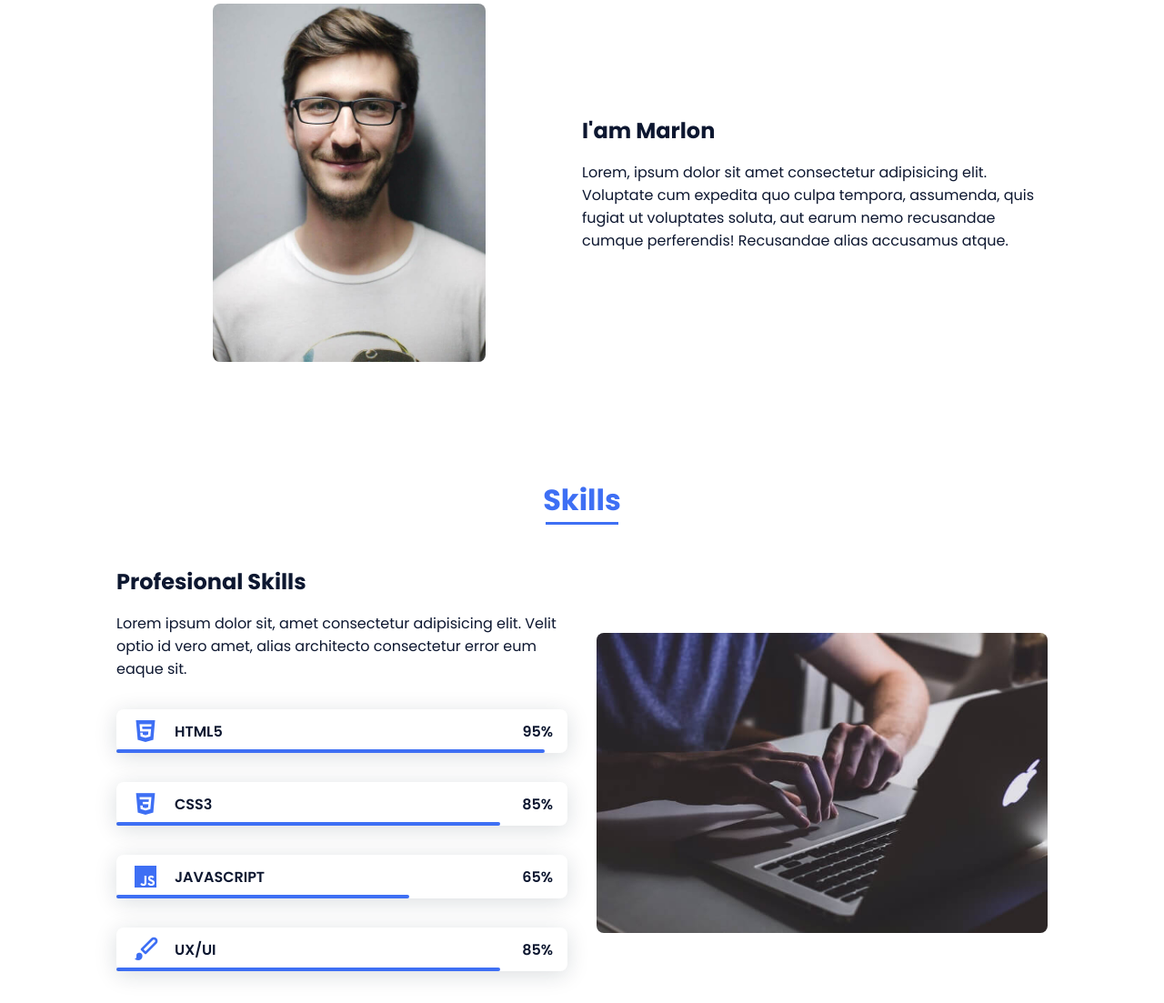
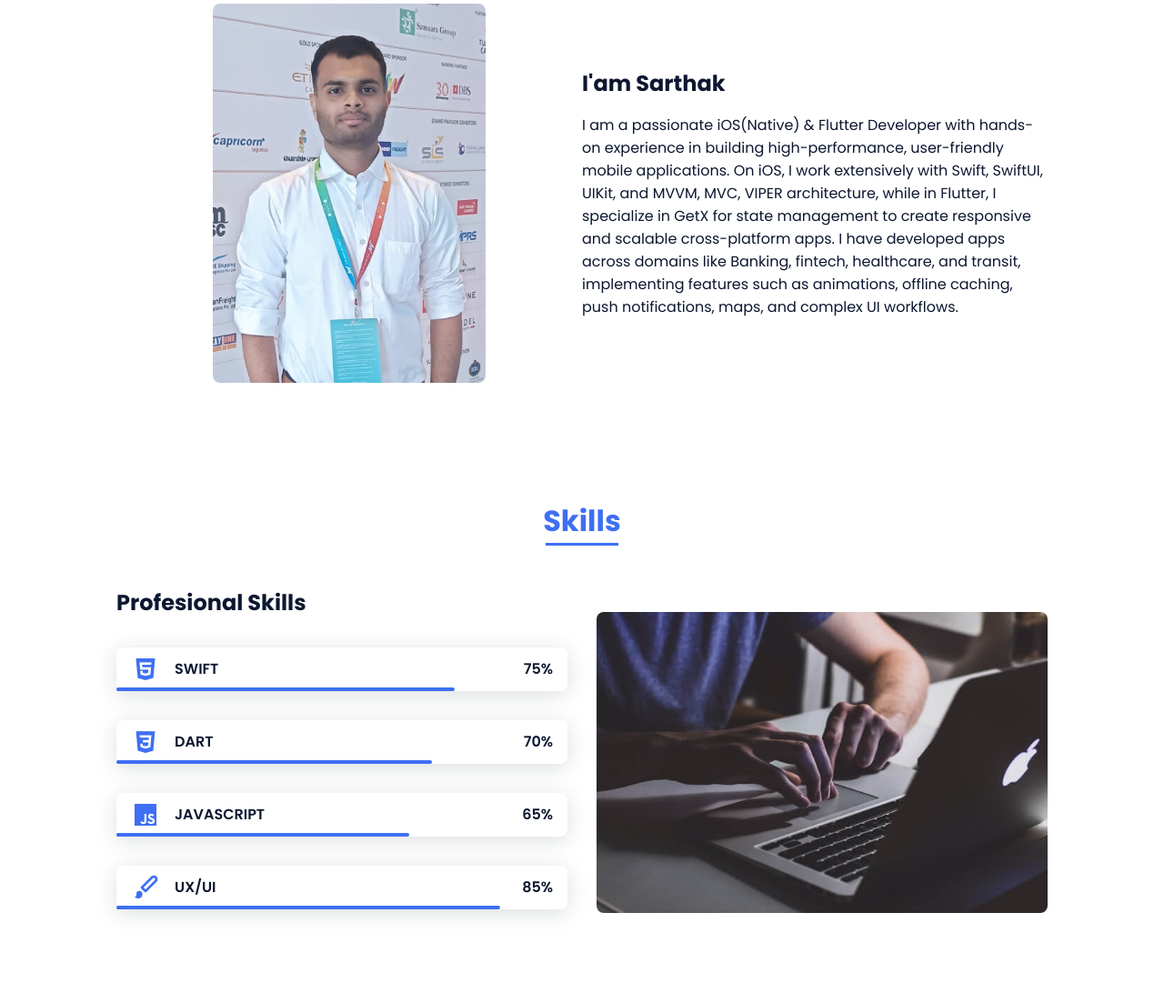
Before and after one commit to sarthaksdeshmukh/Portfolio, a plain HTML site: page index.html in a window 1280 px wide. Shown: the part 895-1998 px from the top of the page at 91% size. Drawn offline with nearby package versions, Linux system fonts and the light colour scheme.

Commit message:
website update

```diff
--- a/assets/css/styles.css
+++ b/assets/css/styles.css
@@ -290,11 +290,11 @@ img {
   border-radius: 0.5rem;
   z-index: var(--z-back);
 }
-.skills__html {
-  width: 95%;
+.skills__swift {
+  width: 75%;
 }
-.skills__css {
-  width: 85%;
+.skills__dart {
+  width: 70%;
 }
 .skills__js {
   width: 65%;
--- a/index.html
+++ b/index.html
@@ -56,7 +56,7 @@
                         </mask>
                         <g mask="url(#mask0)">
                             <path d="M9.19024 145.964C34.0253 76.5814 114.865 54.7299 184.111 29.4823C245.804 6.98884 311.86 -14.9503 370.735 14.143C431.207 44.026 467.948 107.508 477.191 174.311C485.897 237.229 454.931 294.377 416.506 344.954C373.74 401.245 326.068 462.801 255.442 466.189C179.416 469.835 111.552 422.137 65.1576 361.805C17.4835 299.81 -17.1617 219.583 9.19024 145.964Z"/>
-                            <image class="home__blob-img" x="50" y="60" href="assets/img/perfil.png"/>
+                            <image class="home__blob-img" x="50" y="60" href="assets/img/profile.jpeg"/>
                         </g>
                     </svg>
                 </div>
@@ -68,12 +68,14 @@
 
                 <div class="about__container bd-grid">
                     <div class="about__img">
-                        <img src="assets/img/about.jpg" alt="">
+                        <img src="assets/img/profile.jpeg" alt="">
                     </div>
 
                     <div>
-                        <h2 class="about__subtitle">I'am Marlon</h2>
-                        <p class="about__text">Lorem, ipsum dolor sit amet consectetur adipisicing elit. Voluptate cum expedita quo culpa tempora, assumenda, quis fugiat ut voluptates soluta, aut earum nemo recusandae cumque perferendis! Recusandae alias accusamus atque.</p>
+                        <h2 class="about__subtitle">I'am Sarthak</h2>
+                        <p class="about__text">I am a passionate iOS(Native) & Flutter Developer with hands-on experience in building high-performance, user-friendly mobile applications. On iOS, I work extensively with Swift, SwiftUI, UIKit, and MVVM, MVC, VIPER architecture, while in Flutter, I specialize in GetX for state management to create responsive and scalable cross-platform apps.
+                            I have developed apps across domains like Banking, fintech, healthcare, and transit, implementing features such as animations, offline caching, push notifications, maps, and complex UI workflows.
+                            </p>
                     </div>
                 </div>
             </section>
@@ -85,29 +87,28 @@
                 <div class="skills__container bd-grid">
                     <div>
                         <h2 class="skills__subtitle">Profesional Skills</h2>
-                        <p class="skills__text">Lorem ipsum dolor sit, amet consectetur adipisicing elit. Velit optio id vero amet, alias architecto consectetur error eum eaque sit.</p>
+                        <p class="skills__text"></p>
                         <div class="skills__data">
                             <div class="skills__names">
                                 <i class='bx bxl-html5 skills__icon'></i>
-                                <span class="skills__name">HTML5</span>
+                                <span class="skills__name">SWIFT</span>
                             </div>
-                            <div class="skills__bar skills__html">
-
+                            <div class="skills__bar skills__swift">
                             </div>
                             <div>
-                                <span class="skills__percentage">95%</span>
+                                <span class="skills__percentage">75%</span>
                             </div>
                         </div>
                         <div class="skills__data">
                             <div class="skills__names">
                                 <i class='bx bxl-css3 skills__icon'></i>
-                                <span class="skills__name">CSS3</span>
+                                <span class="skills__name">DART</span>
                             </div>
-                            <div class="skills__bar skills__css">
+                            <div class="skills__bar skills__dart">
 
                             </div>
                             <div>
-                                <span class="skills__percentage">85%</span>
+                                <span class="skills__percentage">70%</span>
                             </div>
                         </div>
                         <div class="skills__data">
```
